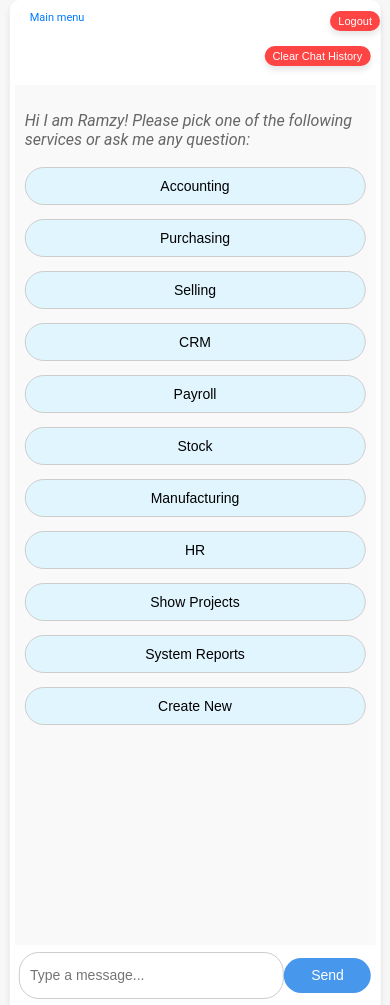
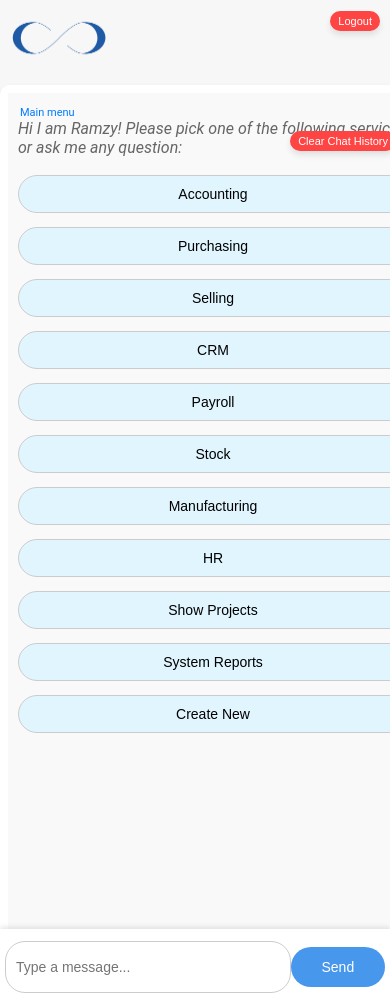
Before and after one commit to omaranwar1/Agent, a Flask app: page /chatbot in a window 390 px wide. Run offline with Flask 3, Linux system fonts and the light colour scheme.

Commit message:
fix scrolling test 2

```diff
--- a/templates/index.html
+++ b/templates/index.html
@@ -374,95 +374,127 @@
 
     /* Add these media queries at the end of your style section */
     @media screen and (max-width: 768px) {
+        body {
+            margin: 0;
+            padding: 0;
+            height: 100vh;
+            overflow: hidden;
+        }
+
         #container {
-            width: 95%;
+            width: 100%;
             height: 100vh;
             position: fixed;
             top: 0;
-            left: 50%;
-            transform: translateX(-50%);
+            left: 0;
+            overflow: hidden;
         }
 
+        /* Fixed header area */
+        .header-area {
+            position: fixed;
+            top: 0;
+            left: 0;
+            right: 0;
+            height: 85px;  /* Height for header area */
+            background-color: #fff;
+            z-index: 1000;
+        }
+
+        #breadcrumbs {
+            position: absolute;
+            top: 10px;
+            left: 10px;
+            width: calc(100% - 125px);
+            font-size: 12px;
+        }
+
+        .logout-container {
+            position: absolute;
+            top: 10px;
+            right: 10px;
+        }
+
+        .clear-history-container {
+            position: absolute;
+            top: 45px;
+            right: 10px;
+        }
+
+        /* Scrollable chat area */
         #chat-container {
             width: 100%;
             height: 100%;
-            padding: 5px;
-            padding-top: 85px;  /* Space for buttons at top */
-            position: relative;  /* Add this */
+            position: fixed;
+            top: 85px;  /* Start below header */
+            bottom: 60px;  /* Space for input container */
+            left: 0;
+            right: 0;
+            overflow: hidden;
         }
 
         #chat-box {
-            flex: 1;
+            width: 100%;
+            height: 100%;
             padding: 10px;
-            height: calc(100vh - 200px);
-            overflow-y: auto;
-            margin-bottom: 10px;
-            position: relative;  /* Add this */
+            overflow-y: scroll;
+            -webkit-overflow-scrolling: touch;
         }
 
+        /* Fixed footer/input area */
         .input-container {
-            padding: 5px;
-            background-color: #fff;
             position: fixed;
             bottom: 0;
-            left: 50%;
-            transform: translateX(-50%);
-            width: 95%;
-            height: 50px;
+            left: 0;
+            right: 0;
+            height: 60px;
+            padding: 8px 5px;
+            background-color: #fff;
             display: flex;
             align-items: center;
             z-index: 1000;
-        }
-
-        /* Fix header elements to stay in place */
-        #breadcrumbs {
-            position: fixed;  /* Change to fixed */
-            top: 10px;
-            left: 10px;
-            margin-top: 0;
-            width: calc(100% - 125px);
-            font-size: 12px;
-            z-index: 1000;  /* Add this */
-        }
-
-        .logout-container {
-            position: fixed;  /* Change to fixed */
-            top: 10px;
-            right: 10px;
-            z-index: 1000;  /* Add this */
-        }
-
-        .clear-history-container {
-            position: fixed;  /* Change to fixed */
-            top: 45px;
-            right: 10px;
-            z-index: 1000;  /* Add this */
+            box-shadow: 0 -2px 5px rgba(0,0,0,0.1);
         }
 
         /* Input elements */
         #user-input {
             width: 75%;
-            height: 35px;
+            height: 40px;
             padding: 5px 10px;
+            margin: 0;
         }
 
         #send-button {
             width: 20%;
-            height: 35px;
+            height: 40px;
             padding: 5px;
+            margin: 0;
         }
 
         /* Message styling */
         .message {
             max-width: 90%;
             padding: 8px 10px;
+            margin-bottom: 8px;
+        }
+
+        /* Add background to fixed elements */
+        .header-area, .input-container {
+            background-color: #fff;
+        }
+    }
+
+    /* iOS specific adjustments */
+    @supports (-webkit-touch-callout: none) {
+        #chat-box {
+            -webkit-overflow-scrolling: touch;
         }
     }
 
     /* Additional adjustments for very small screens */
     @media screen and (max-height: 600px) {
         #chat-box {
-            height: calc(100vh - 180px);
+            padding-bottom: 50px;
         }
 
         .input-container {
```
